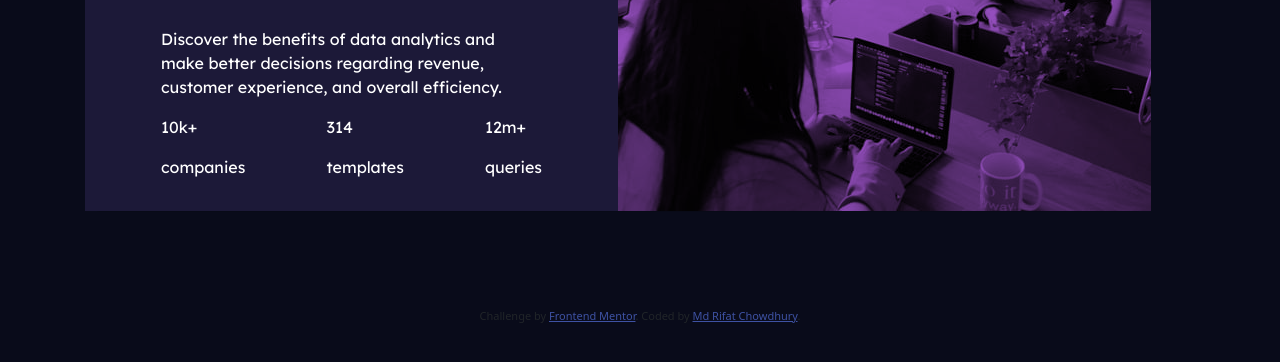
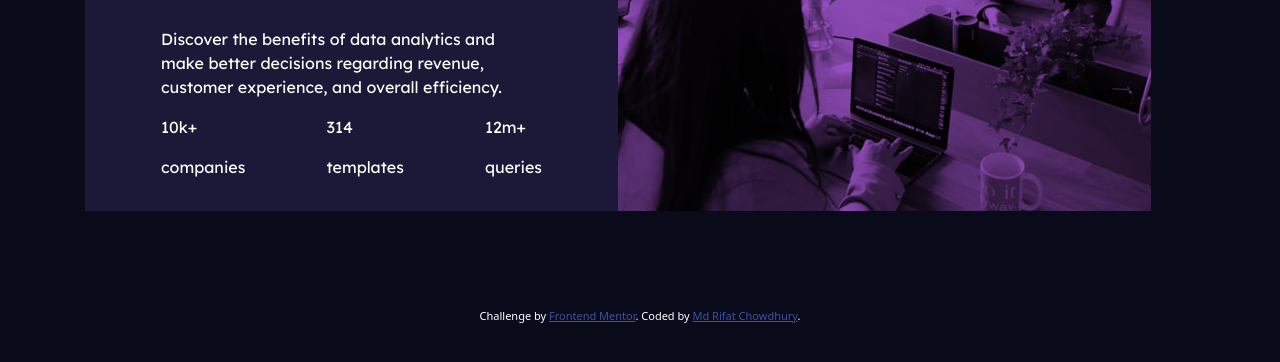
Before and after one commit to MdRifatchimu/stats-preview-card-component-main, a plain HTML site: page index.html in a window 1280 px wide. Shown: the part 310-672 px from the top of the page. Drawn offline with nearby package versions, Linux system fonts and the light colour scheme.

Commit message:
finished practicing

```diff
--- a/index.html
+++ b/index.html
@@ -83,7 +83,7 @@
   </section>
 
 
-  <div class="attribution">
+  <div class="attribution text-white">
     Challenge by <a href="https://www.frontendmentor.io?ref=challenge" target="_blank">Frontend Mentor</a>.
     Coded by <a href="https://github.com/MdRifatchimu">Md Rifat Chowdhury</a>.
   </div>
```
